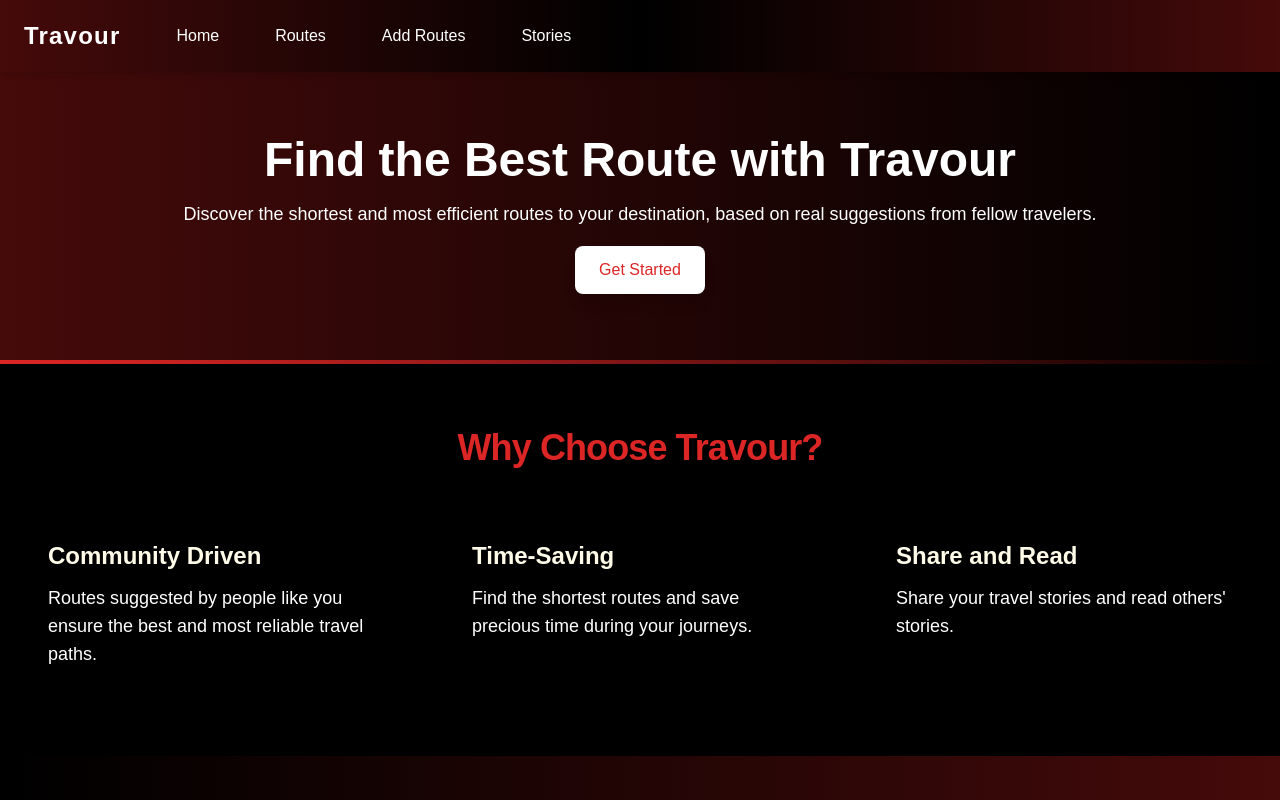
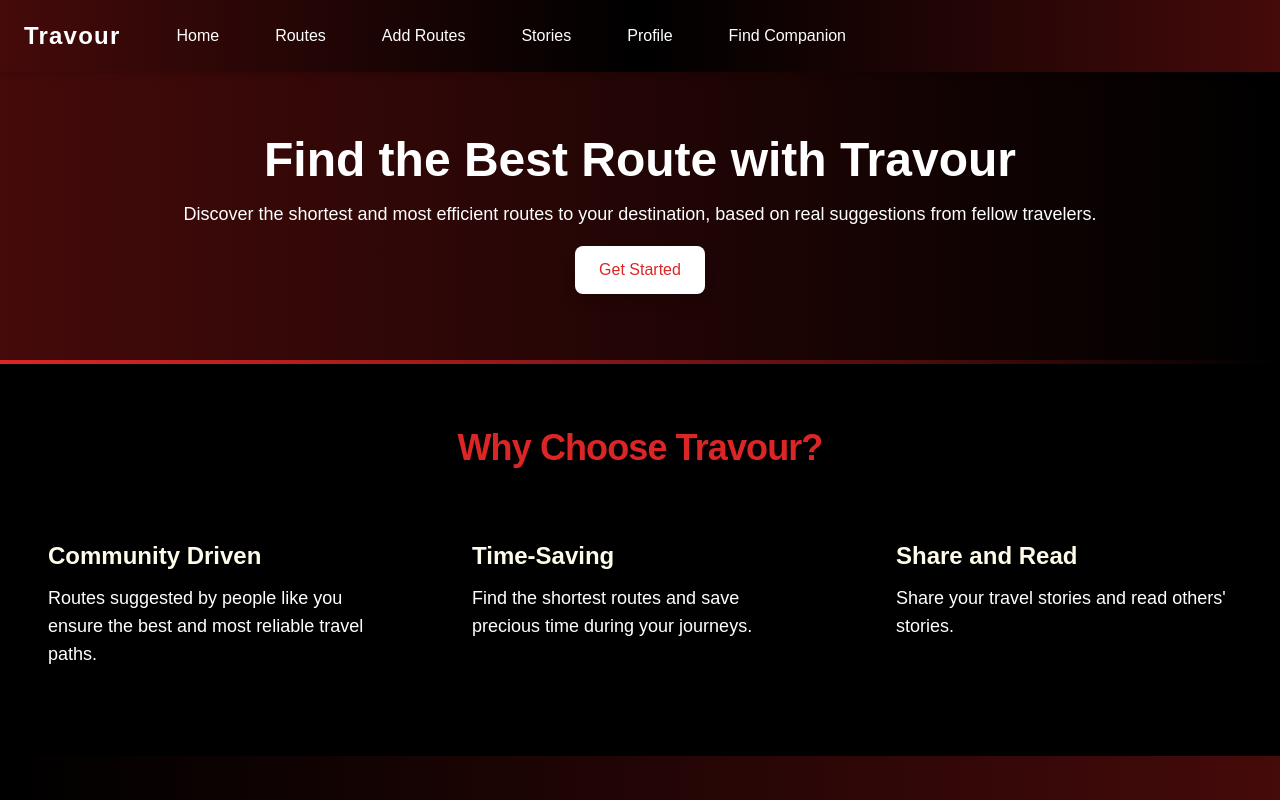
Before and after one commit to Amlan2006/travour, a Next.js app: page / in a window 1280 px wide. Shown: the top 800 px of the page. Built offline with nearby package versions, Linux system fonts and the light colour scheme; no server answers; grey boxes are pictures that could not be loaded.

Commit message:
some new features

```diff
--- a/app/components/Navbar.js
+++ b/app/components/Navbar.js
@@ -82,6 +82,24 @@ const Navbar = () => {
                 Stories
               </Link>
             </li>
+            <li className="py-2 md:py-0">
+              <Link
+                href="/profile"
+                onClick={refreshPage}
+                className="block px-4 py-2 rounded-md hover:bg-red-600 hover:scale-105 transition transform"
+              >
+                Profile
+              </Link>
+            </li>
+            <li className="py-2 md:py-0">
+              <Link
+                href="/profile"
+                onClick={refreshPage}
+                className="block px-4 py-2 rounded-md hover:bg-red-600 hover:scale-105 transition transform"
+              >
+                Find Companion
+              </Link>
+            </li>
           </ul>
         </nav>
       </div>
--- a/app/profile/page.js
+++ b/app/profile/page.js
@@ -80,7 +80,14 @@ export default function Profile() {
           </div>
           <div className="p-4 bg-gradient-to-r from-red-800 to-red-600 rounded-md shadow-md">
             <h3 className="text-lg font-semibold text-white">Instagram Handle:</h3>
-            <p className="text-gray-200">{'@' + profileData.Insta || 'Not Provided'}</p>
+            <p className="text-gray-200"><a
+      href={`https://www.instagram.com/${profileData.Insta}`}
+      target="_blank"
+      rel="noopener noreferrer"
+      className="text-gray-200 underline hover:text-red-300 transition"
+    >
+      @{profileData.Insta || "Not Provided"}
+    </a></p>
           </div>
         </div>
       </div>
```
